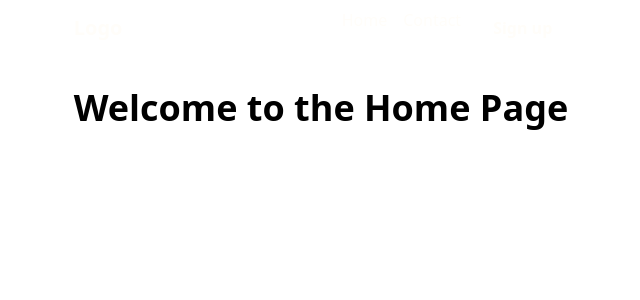
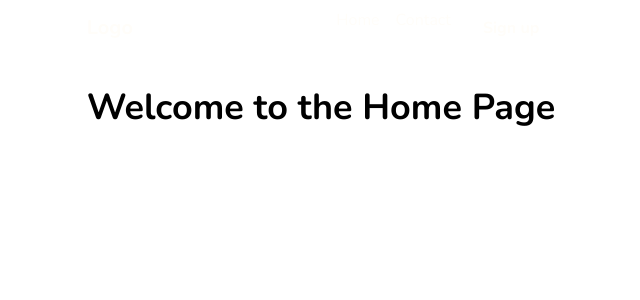
Before and after one commit to Pikarestiv/ghostly, a React (Create React App) app: page / in a window 1280 px wide. Shown: the top 300 px of the page, without its empty margins (319-959 px from the left). Built offline with nearby package versions, Linux system fonts and the light colour scheme.

Commit message:
Change font to Nunito

```diff
--- a/public/index.html
+++ b/public/index.html
@@ -24,7 +24,10 @@
       work correctly both with client-side routing and a non-root public URL.
       Learn how to configure a non-root public URL by running `npm run build`.
     -->
-    <title>React App</title>
+    <style>
+      @import url('https://fonts.googleapis.com/css2?family=Nunito:ital,wght@0,200;0,300;0,400;0,500;0,600;0,700;0,800;0,900;0,1000;1,200;1,300;1,400;1,500;1,600;1,700;1,800;1,900;1,1000&display=swap');
+    </style>
+    <title>Ghostly</title>
   </head>
   <body>
     <noscript>You need to enable JavaScript to run this app.</noscript>
--- a/src/index.css
+++ b/src/index.css
@@ -1,3 +1,6 @@
 @import 'tailwindcss/base';
 @import 'tailwindcss/components';
 @import 'tailwindcss/utilities';
+* {
+  font-family: 'Nunito', sans-serif;
+}
```
